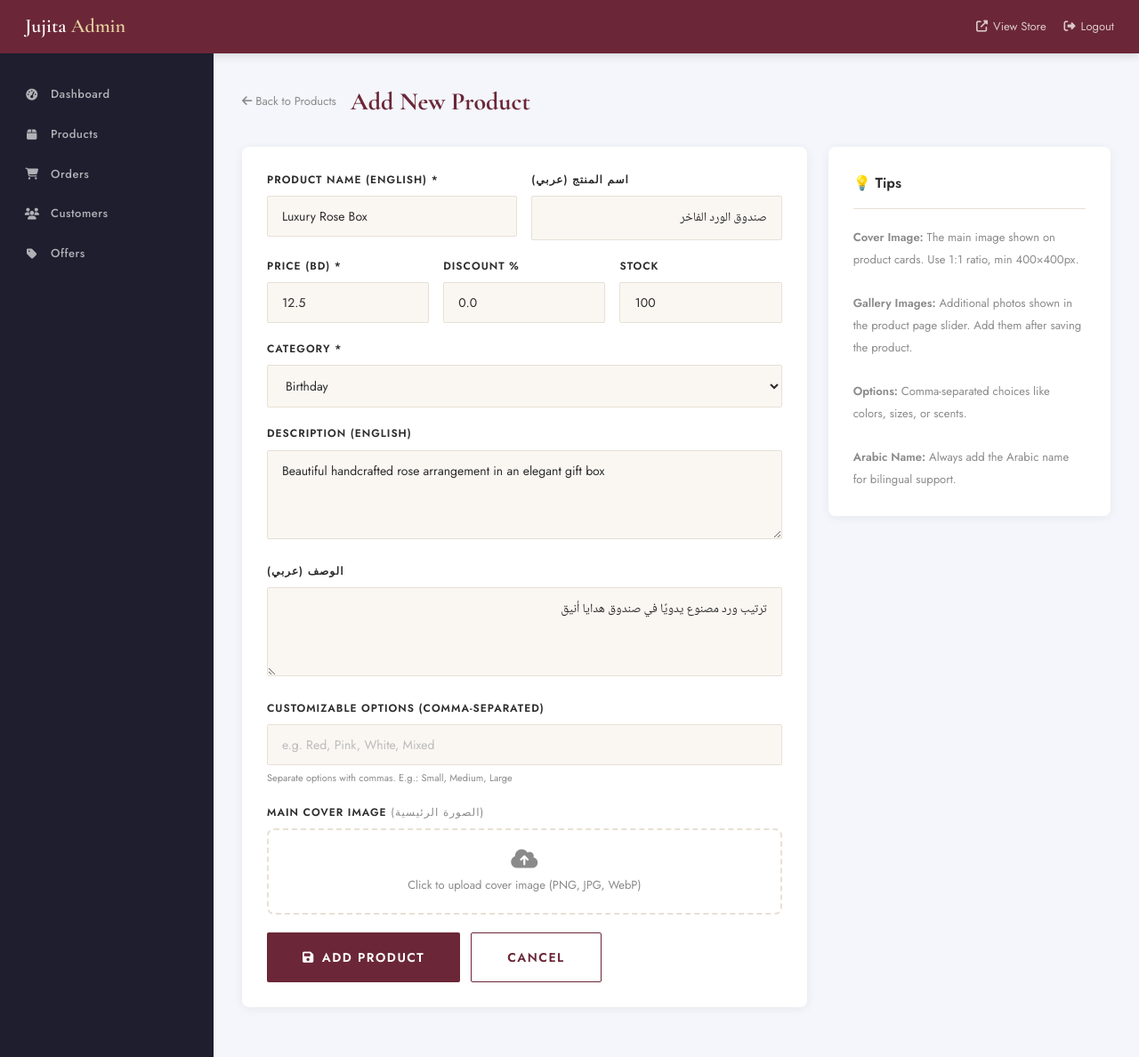
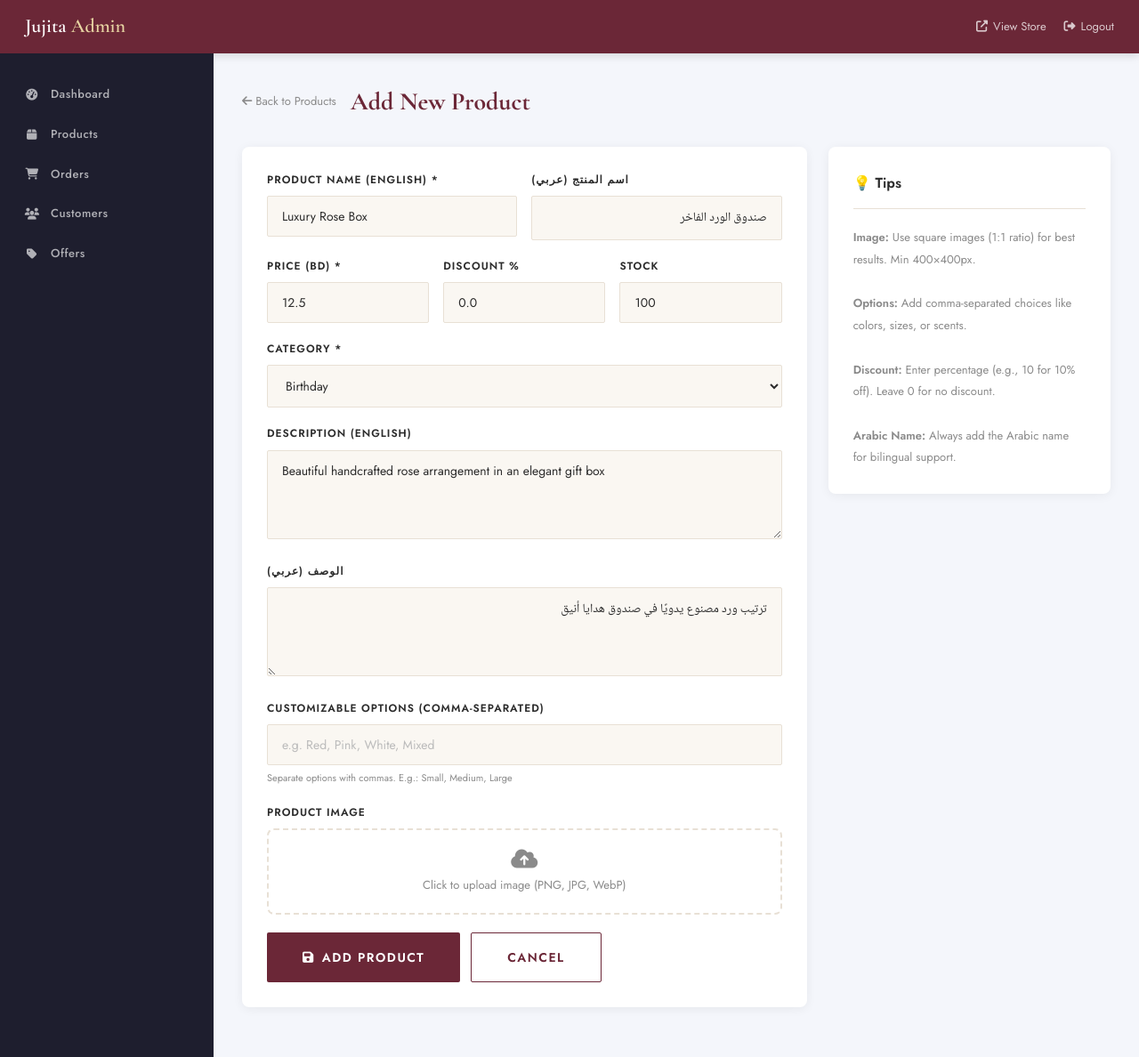
Before and after one commit to fatimax225/jujitsu-store, a Flask app: template templates/admin/product_form.html in a window 1280 px wide. Shown: the whole page at 89% size. Run offline with Flask 3, Linux system fonts and the light colour scheme; the template is opened without the code that fills it: values that come from a table or form of the project are taken from there, others are empty; data comes from the database, SQL or seed files in the repository.

Commit message:
Update product_form.html

```diff
--- a/templates/admin/product_form.html
+++ b/templates/admin/product_form.html
@@ -12,8 +12,6 @@
 </div>
 
 <div style="display:grid;grid-template-columns:2fr 1fr;gap:24px;align-items:start;">
-    <div>
-        <!-- ── Main Product Form ── -->
     <div class="admin-card">
         <form action="{{ url_for('admin_edit_product', product_id=product.id) if action == 'edit' else url_for('admin_add_product') }}"
               method="POST" enctype="multipart/form-data">
@@ -85,9 +83,8 @@
                 </div>
             </div>
 
-                <!-- ── Main Cover Image ── -->
             <div class="form-group">
-                    <label>Main Cover Image <span style="color:var(--mid-gray);font-weight:400;">(الصورة الرئيسية)</span></label>
+                <label>Product Image</label>
                 <div style="border:2px dashed var(--border);border-radius:8px;padding:20px;text-align:center;cursor:pointer;transition:border-color 0.3s;"
                      onclick="document.getElementById('product-image-input').click();">
                     <input type="file" id="product-image-input" name="image" accept="image/*" style="display:none;">
@@ -96,7 +93,7 @@
                          style="max-width:200px;max-height:200px;margin:0 auto 12px;border-radius:6px;{% if product and product.image and (product.image.startswith('http') or not product.image.startswith('default')) %}display:block;{% else %}display:none;{% endif %}">
                     <div style="color:var(--mid-gray);font-size:13px;">
                         <i class="fas fa-cloud-upload-alt" style="font-size:24px;display:block;margin-bottom:8px;"></i>
-                            Click to upload cover image (PNG, JPG, WebP)
+                        Click to upload image (PNG, JPG, WebP)
                     </div>
                 </div>
             </div>
@@ -111,75 +108,15 @@
         </form>
     </div>
 
-        <!-- ── Gallery Images (only shown when editing) ── -->
-        {% if action == 'edit' and product %}
-        <div class="admin-card" style="margin-top:0;">
-            <div class="admin-card-title">
-                <i class="fas fa-images" style="color:var(--gold);margin-right:8px;"></i>
-                Gallery Images
-                <span style="font-size:11px;color:var(--mid-gray);font-weight:400;margin-left:8px;">
-                    ({{ product.images|length }} / يمكنك إضافة عدة صور)
-                </span>
-            </div>
-
-            <!-- Existing gallery images -->
-            {% if product.images %}
-            <div style="display:grid;grid-template-columns:repeat(auto-fill,minmax(120px,1fr));gap:12px;margin-bottom:20px;">
-                {% for img in product.images %}
-                <div style="position:relative;border-radius:8px;overflow:hidden;border:1px solid var(--border);">
-                    <img src="{{ img.url }}" style="width:100%;aspect-ratio:1;object-fit:cover;display:block;"
-                         onerror="this.src='https://placehold.co/120x120/FAF7F2/C9868A?text=🎁'">
-                    <!-- Delete button -->
-                    <form action="{{ url_for('admin_delete_image', image_id=img.id) }}" method="POST"
-                          onsubmit="return confirm('Delete this image?');"
-                          style="position:absolute;top:4px;right:4px;">
-                        <button type="submit"
-                                style="background:rgba(220,53,69,0.9);color:#fff;border:none;width:26px;height:26px;
-                                       border-radius:50%;cursor:pointer;font-size:12px;display:flex;align-items:center;justify-content:center;">
-                            <i class="fas fa-times"></i>
-                        </button>
-                    </form>
-                    <div style="font-size:10px;color:var(--mid-gray);padding:4px 6px;text-align:center;background:#fafafa;">
-                        #{{ loop.index }}
-                    </div>
-                </div>
-                {% endfor %}
-            </div>
-            {% else %}
-            <p style="color:var(--mid-gray);font-size:13px;margin-bottom:16px;">No gallery images yet. Upload some below.</p>
-            {% endif %}
-
-            <!-- Upload new gallery images -->
-            <form action="{{ url_for('admin_upload_images', product_id=product.id) }}" method="POST" enctype="multipart/form-data">
-                <div style="border:2px dashed var(--border);border-radius:8px;padding:20px;text-align:center;cursor:pointer;transition:border-color 0.3s;background:var(--light-gray);"
-                     onclick="document.getElementById('gallery-input').click();"
-                     id="gallery-drop-zone">
-                    <input type="file" id="gallery-input" name="gallery_images"
-                           accept="image/*" multiple style="display:none;">
-                    <i class="fas fa-images" style="font-size:28px;color:var(--mid-gray);display:block;margin-bottom:8px;"></i>
-                    <div style="font-size:13px;color:var(--mid-gray);">
-                        Click to upload gallery images
-                        <br><span style="font-size:11px;opacity:0.7;">You can select multiple images at once</span>
-                    </div>
-                    <div id="gallery-preview" style="display:flex;flex-wrap:wrap;gap:8px;justify-content:center;margin-top:12px;"></div>
-                </div>
-                <button type="submit" class="btn btn-primary" style="width:100%;margin-top:12px;" id="gallery-upload-btn" disabled>
-                    <i class="fas fa-upload"></i> Upload Selected Images
-                </button>
-            </form>
-        </div>
-        {% endif %}
-    </div>
-
-    <!-- ── Tips + Danger Zone ── -->
+    <!-- Tips Card -->
     <div class="admin-card">
         <div class="admin-card-title">💡 Tips</div>
         <div style="font-size:13px;color:var(--mid-gray);line-height:1.9;">
-            <p><strong>Cover Image:</strong> The main image shown on product cards. Use 1:1 ratio, min 400×400px.</p>
+            <p><strong>Image:</strong> Use square images (1:1 ratio) for best results. Min 400×400px.</p>
             <br>
-            <p><strong>Gallery Images:</strong> Additional photos shown in the product page slider. Add them after saving the product.</p>
+            <p><strong>Options:</strong> Add comma-separated choices like colors, sizes, or scents.</p>
             <br>
-            <p><strong>Options:</strong> Comma-separated choices like colors, sizes, or scents.</p>
+            <p><strong>Discount:</strong> Enter percentage (e.g., 10 for 10% off). Leave 0 for no discount.</p>
             <br>
             <p><strong>Arabic Name:</strong> Always add the Arabic name for bilingual support.</p>
         </div>
@@ -198,35 +135,4 @@
     </div>
 </div>
 
-<script>
-// Gallery image preview before upload
-const galleryInput = document.getElementById('gallery-input');
-const galleryPreview = document.getElementById('gallery-preview');
-const galleryUploadBtn = document.getElementById('gallery-upload-btn');
-
-if (galleryInput) {
-    galleryInput.addEventListener('change', function() {
-        galleryPreview.innerHTML = '';
-        const files = Array.from(this.files);
-        if (files.length === 0) {
-            galleryUploadBtn.disabled = true;
-            return;
-        }
-        galleryUploadBtn.disabled = false;
-        galleryUploadBtn.innerHTML = `<i class="fas fa-upload"></i> Upload ${files.length} Image${files.length > 1 ? 's' : ''}`;
-
-        files.forEach(file => {
-            const reader = new FileReader();
-            reader.onload = e => {
-                const img = document.createElement('img');
-                img.src = e.target.result;
-                img.style.cssText = 'width:60px;height:60px;object-fit:cover;border-radius:6px;border:2px solid var(--burgundy);';
-                galleryPreview.appendChild(img);
-            };
-            reader.readAsDataURL(file);
-        });
-    });
-}
-</script>
-
 {% endblock %}
```
Lines whose indentation alone changed are shown as unchanged.
